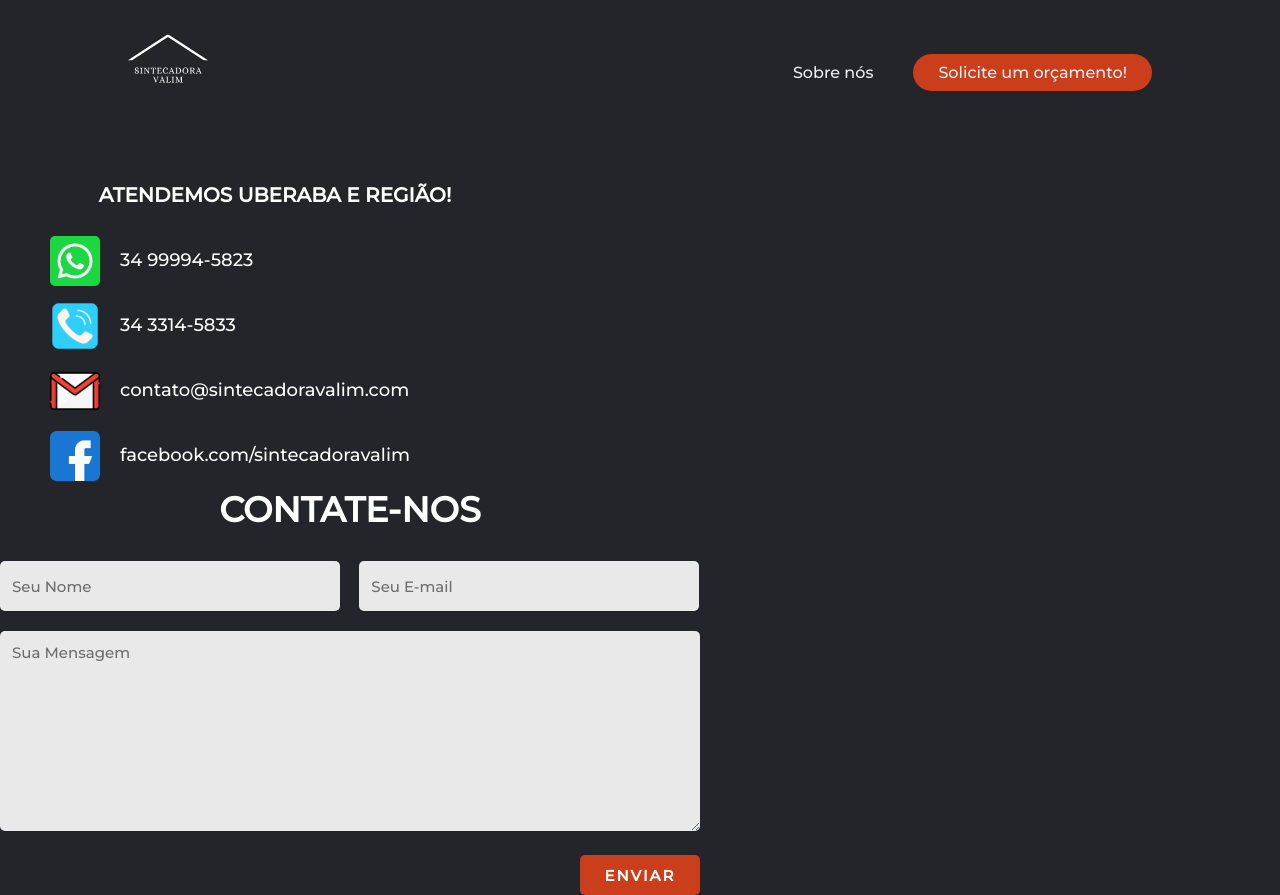
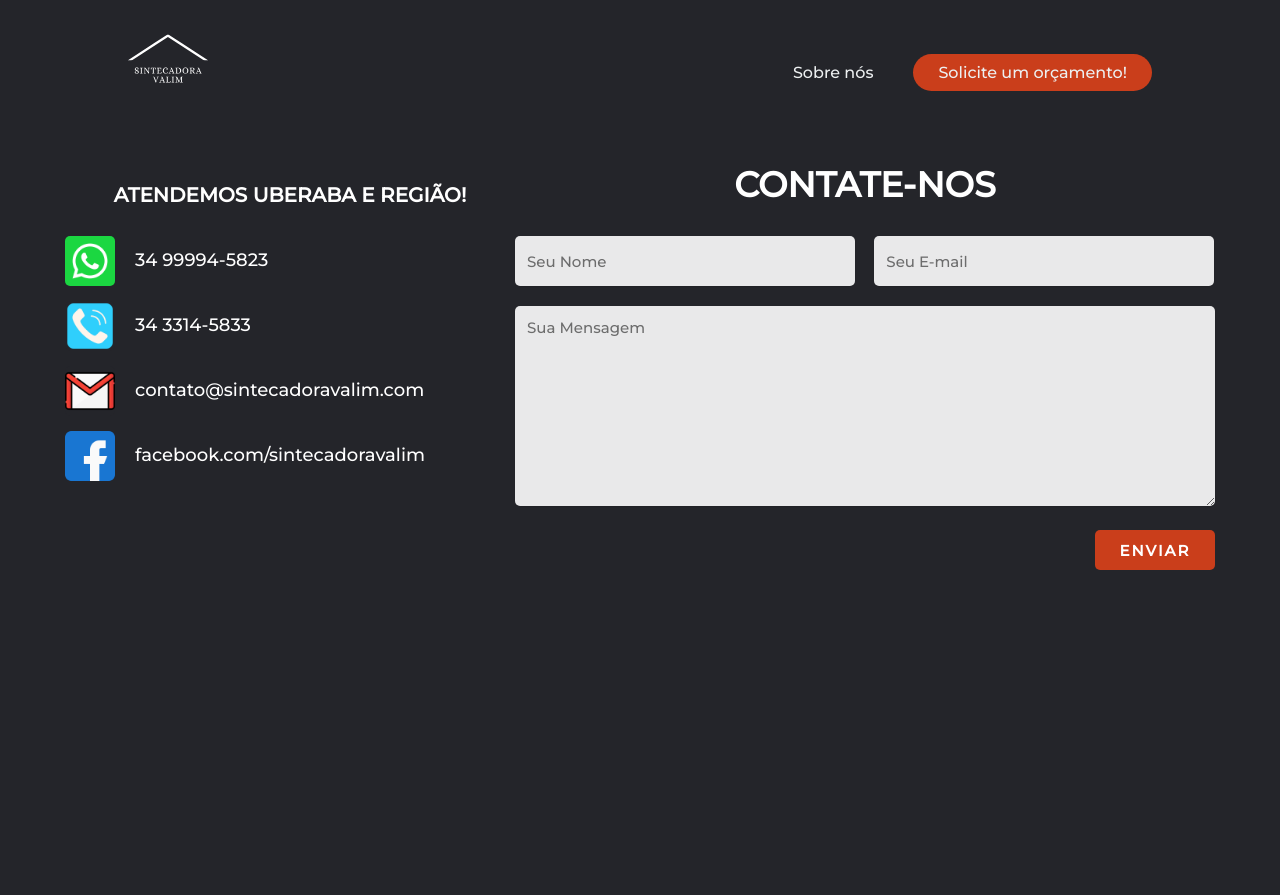
Before and after one commit to ArtMiranda/sintecadoravalim, a PHP site: page /contact/ in a window 1280 px wide. After the commit the page ends 570 px from the top, so only its background shows below. Run offline with PHP 8.4, Linux system fonts and the light colour scheme.

Commit message:
some improvements

```diff
--- a/contact/index.html
+++ b/contact/index.html
@@ -18,22 +18,25 @@
     <header>
 
         <a class="logo" href="../">
-            <img class="logo"  src="../assets/logo.svg">
+            <img class="logo" src="../assets/logo.svg">
         </a>
         <nav>
 
             <ul class="nav_links">
-                <li><a href="../about/">Sobre nós</a></li>
+                <li><a href="../about">Sobre nós</a></li>
             </ul>
         </nav>
 
         <!-- NAVBAR BUTTONS -->
-        <button class="contact-btn">Solicite um orçamento!</button>
+        <a href="#">
+            <button class="contact-btn">Solicite um orçamento!</button></a>
     </header>
-    <div class="content">
+
+    <div class="container">
+    <main class="content">
 
         <br>
-        <div class="contact-section">
+        <section class="contact-section">
             <div class="contact-info">
 
                 <h2>Atendemos Uberaba e Região!</h2>
@@ -65,8 +68,9 @@
                <!-- FORM SUBMIT -->
 
             </div>
-        </div>
-        <!-- contact section end -->
+        </section>
+    </div>
+      <!-- contact section end -->
 
 </body>
 
--- a/contact/style.css
+++ b/contact/style.css
@@ -66,21 +66,15 @@ header{
 
 /* end navbar */
 
-body{
-  justify-content: center;
+.container{
   align-items: center;
+  display: block;
 }
 
-
-
-.contact-info{
-
-  /* display: flex; Causing bug */
-
-
+.contact-section{
+  display: flex;
   width: 100%;
   justify-content: center;
-  align-items: center;
 }
 
 .contact-info{
```
Also changed, not shown: about/index.html (+4 -8 lines), about/style.css (+10 -1 lines).
